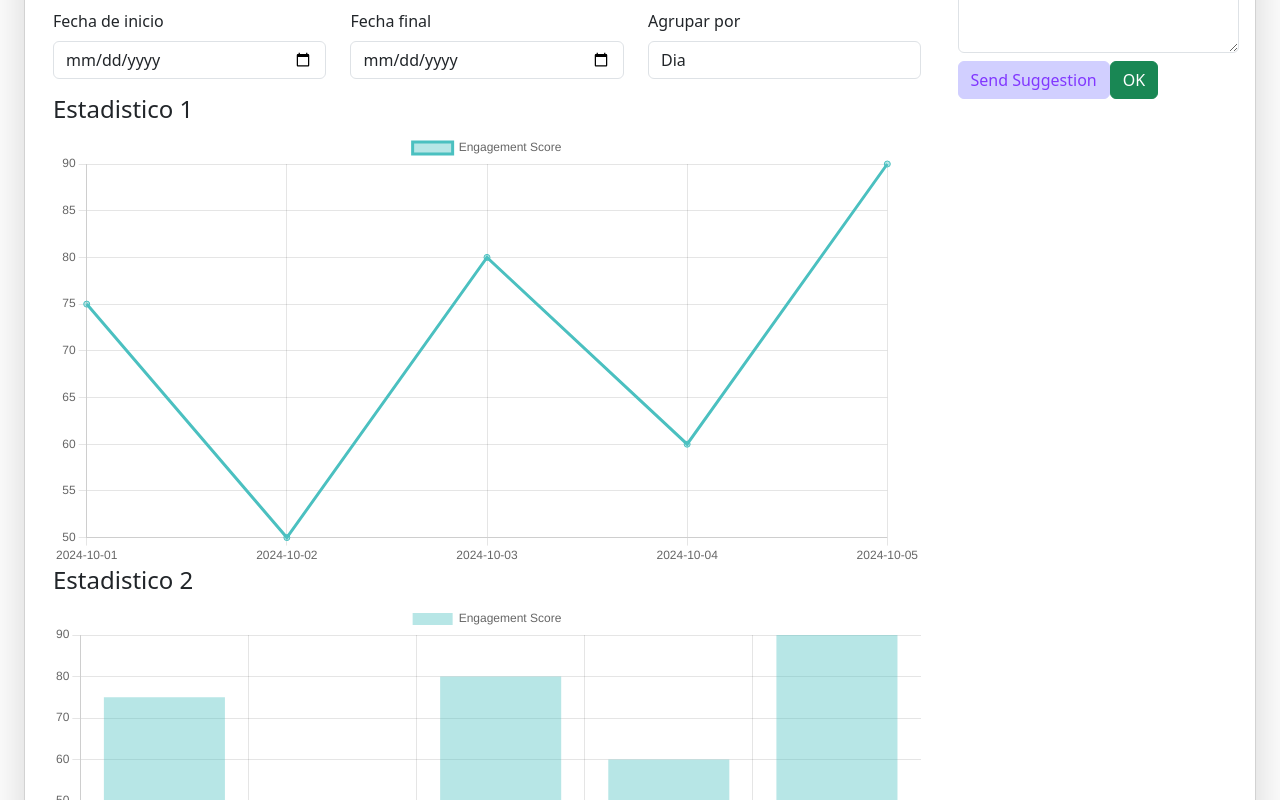
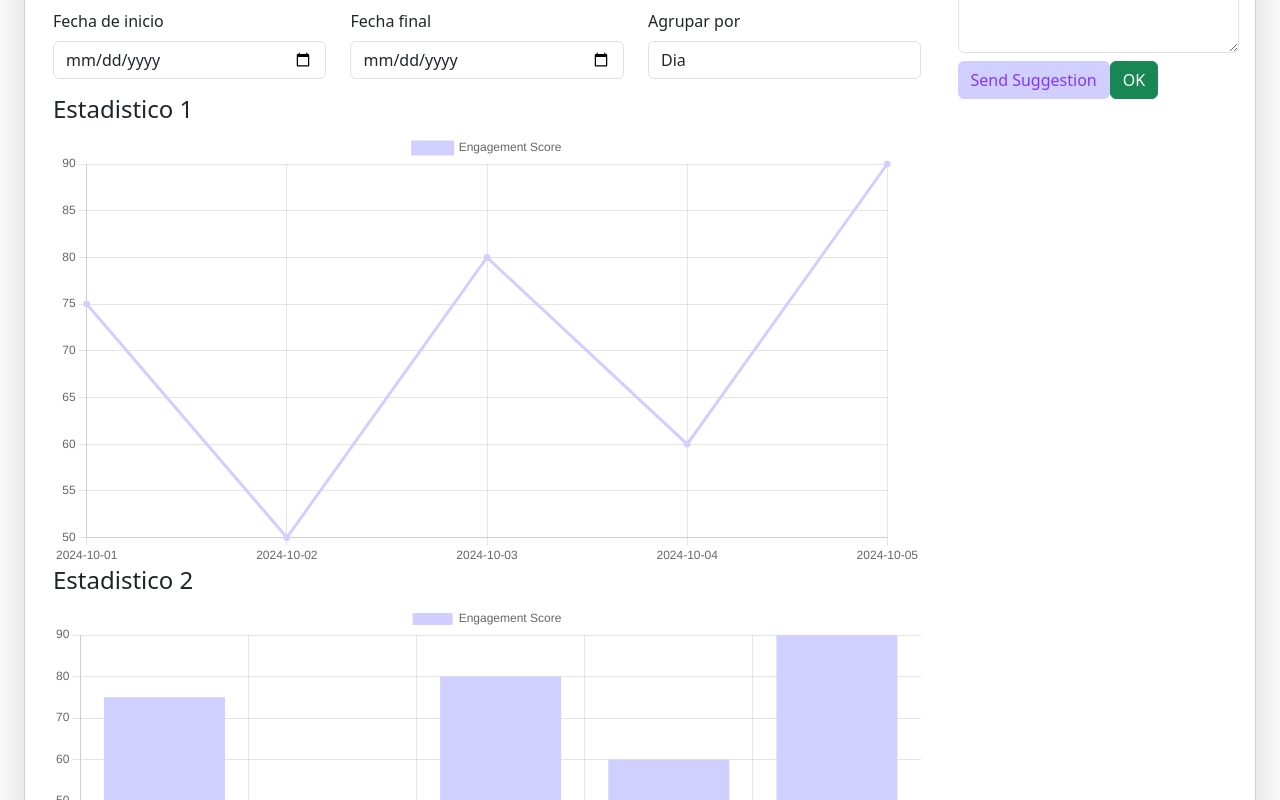
Before and after one commit to usandplus/webapp, a React (Create React App) app: page /showroom in a window 1280 px wide. Shown: the part 3460-4260 px from the top of the page. Built offline with nearby package versions, Linux system fonts and the light colour scheme; no server answers; the database is empty.

Commit message:
Cambiar color de graficas

```diff
--- a/src/Components/unp/UNPAnalytics.tsx
+++ b/src/Components/unp/UNPAnalytics.tsx
@@ -129,8 +129,8 @@ const UNPAnalytics: React.FC = () => {
           label: 'Engagement Score',
           data: values,
           fill: false,
-          backgroundColor: 'rgba(75,192,192,0.4)',
-          borderColor: 'rgba(75,192,192,1)',
+          backgroundColor: '#D1CFFF',
+          borderColor: '#D1CFFF',
         },
       ],
     };
```
